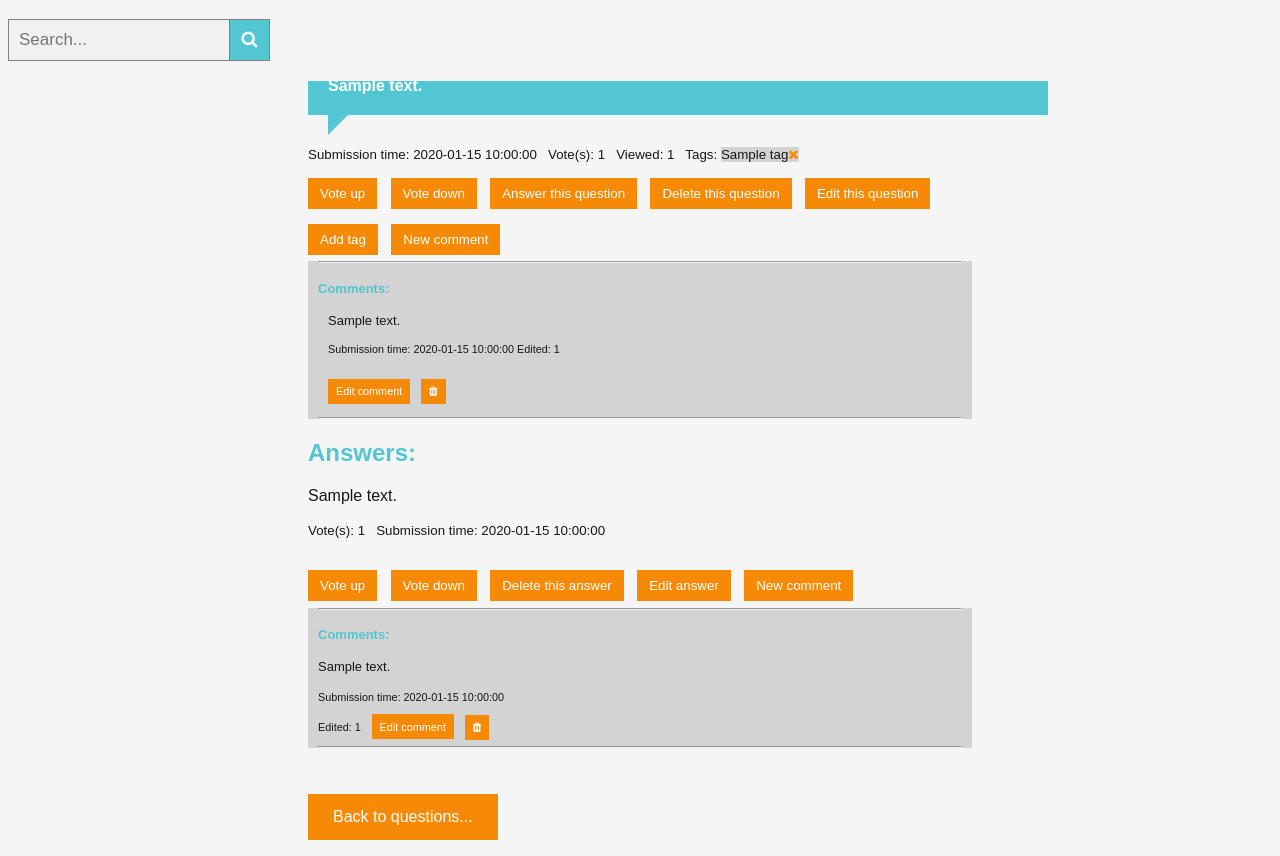
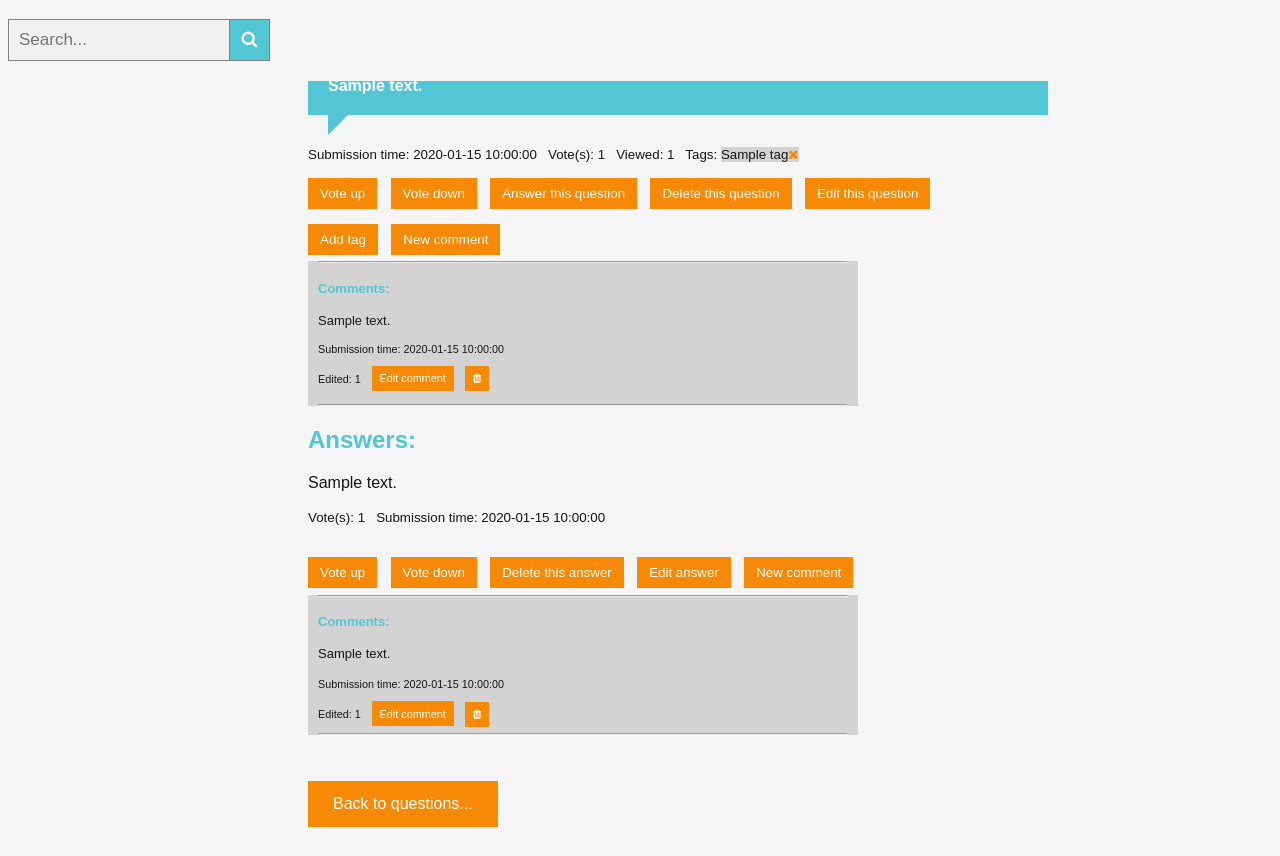
Before and after one commit to CodecoolGlobal/ask-mate-3-python-Gezow, a Flask app: template templates/question.html in a window 1280 px wide. Shown: the part 159-1015 px from the top of the page. After the commit the page ends 986 px from the top, so only its background shows below. Run offline with Flask 2, Linux system fonts and the light colour scheme; the template is opened without the code that fills it: most values are stand-ins (such as "Sample title", 1, 10 or a date in 2020); some libraries are stand-ins or nearby versions.

Commit message:
.comment style.css refactor

```diff
--- a/static/css/style.css
+++ b/static/css/style.css
@@ -100,6 +100,7 @@ h2, h3, h4 {
     padding-top: 0;
     padding-inline: 10px;
     padding-bottom: 0;
+    width: 530px;
 }
 
 .header-button {
--- a/templates/question.html
+++ b/templates/question.html
@@ -32,13 +32,12 @@
         <hr><h4><strong>Comments:</strong></h4>
         {% if question_comments %}
             {% for comment in question_comments %}
-                <p class="comment">{{comment['message']}}</p>
-                <p class="comment"><small>
-                Submission time: {{comment['submission_time']}}
-                    Edited: {{comment['edited_count']}} &nbsp;&nbsp;</small></p>
-                <p class="comment">
+                <p>{{comment['message']}}</p>
+                <p><small>Submission time: {{comment['submission_time']}}<br>
+                    Edited: {{comment['edited_count']}}</small>&nbsp;&nbsp;
                 <button class="smaller-button" onclick="window.location.href='/comment/{{ comment['id'] }}/edit';">Edit comment</button>&nbsp;&nbsp;
-                <button class="trash-button"><i class="fa fa-trash" onclick="window.location.href='/comment/{{ comment['id'] }}/delete';"></i></button><hr>
+                <button class="trash-button"><i class="fa fa-trash" onclick="window.location.href='/comment/{{ comment['id'] }}/delete';"></i></button></p>
+                <hr>
         {% endfor %}
         {% else %}
             No comments yet...
```
